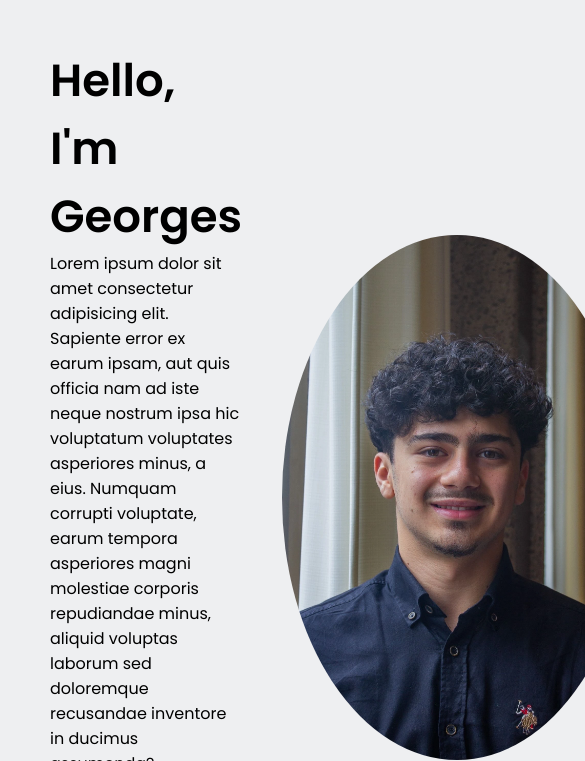
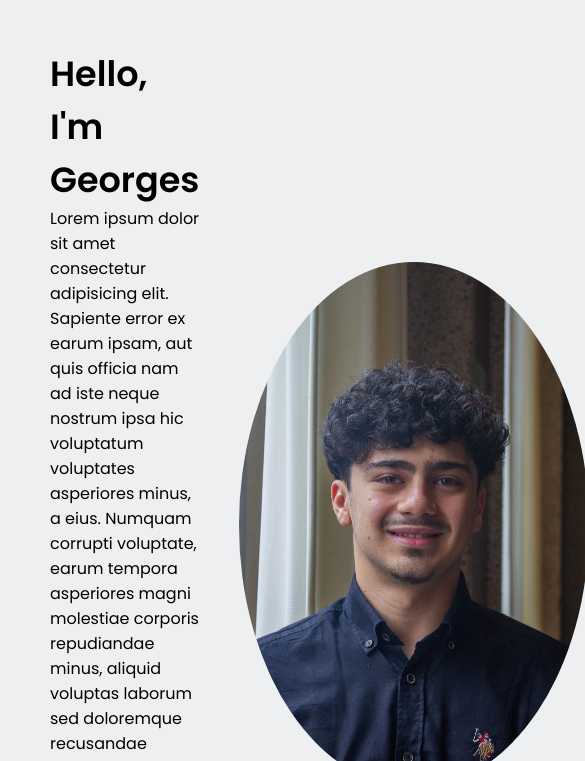
Before and after one commit to GeorgesAbiChahine/Portfolio, a plain HTML site: page index.html in a window 390 px wide. Shown: the part 83-844 px from the top of the page, 585 px wide, since content can reach past the window. Drawn offline with Linux system fonts and the light colour scheme.

Commit message:
Add responsive styles for hero section; adjust heading size and layout for smaller screens

```diff
--- a/styles.css
+++ b/styles.css
@@ -105,6 +105,18 @@ nav .right span {
   border-radius: 50%;
 }
 
+@media (max-width: 850px) {
+    .hero-section .text h2 {
+        font-size: 35px;
+    }
+}
+
+@media (max-width: 740px) {
+    .hero-section {
+        flex: reverse;
+    }
+}
+
 @media (max-width: 600px) {
     /* NAVBAR */
     nav {
```
